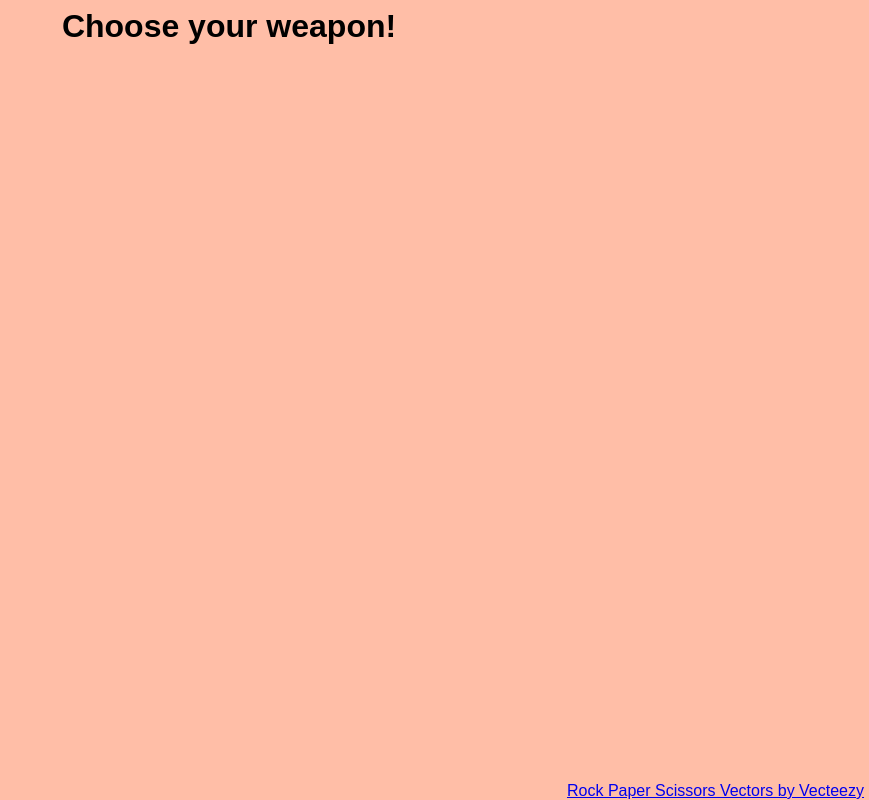
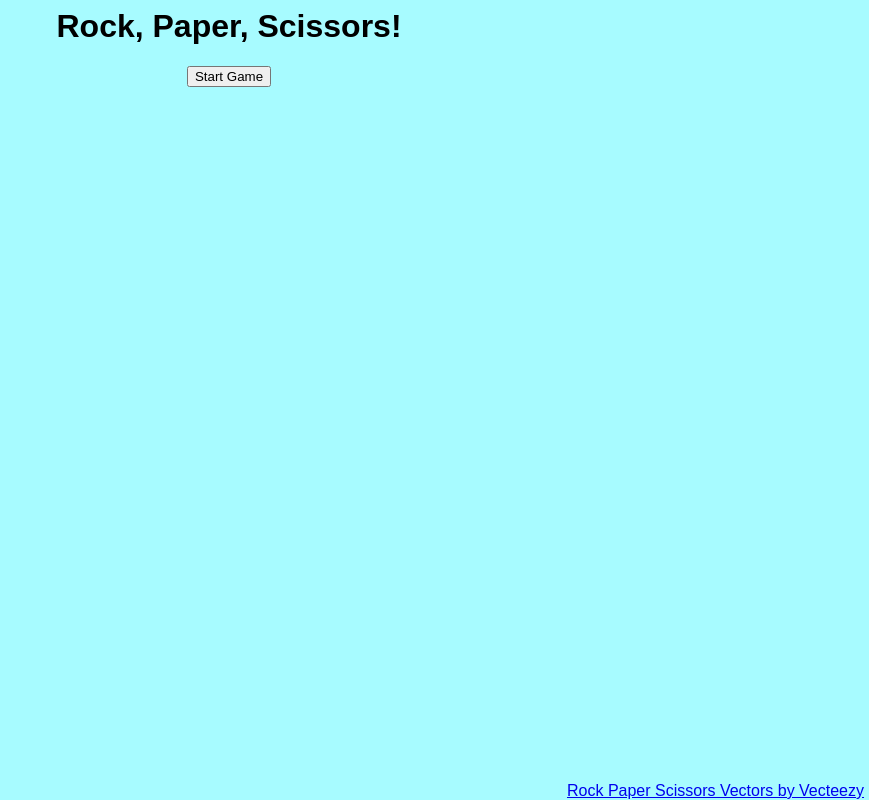
Before and after one commit to giandanves/jokenpo, a website: page index.html in a window 1280 px wide. Shown: the whole page, without its empty margins (411-1280 px from the left). Drawn offline with Linux system fonts and the light colour scheme.

Commit message:
adjusting divs and changing initial background color

```diff
--- a/index.html
+++ b/index.html
@@ -11,11 +11,17 @@
 
 <body>
 
+    <div id="start-screen">
+        <h1>Rock, Paper, Scissors!</h1>
+        <div style="text-align: center;">
+            <button id='start-game'>Start Game</button>
+        </div>
 
-    <header>
+    </div>
+
+    <div id="game-screen">
+
         <h1 id="game-header">Choose your weapon!</h1>
-    </header>
-    <div id="game-screen">
         <div class="gameinteract">
             <div class="gamecontainer">
                 <div class='player-label'>
--- a/styles.css
+++ b/styles.css
@@ -1,5 +1,5 @@
 body {
-     background-color: #ffbea7;
+     background-color: #a7fbff;
     font-family: sans-serif;
 }
 
```
